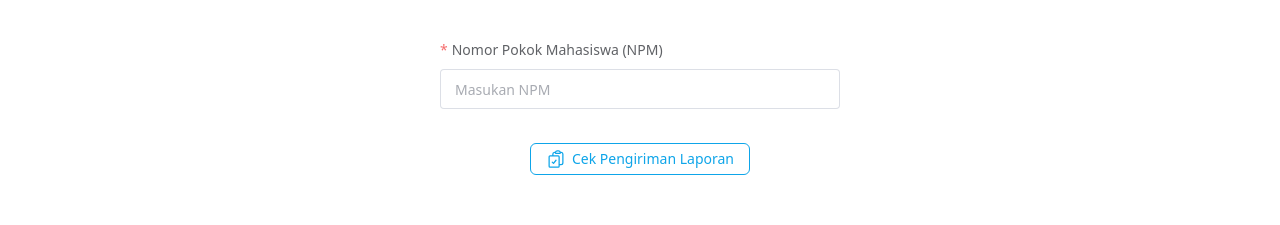
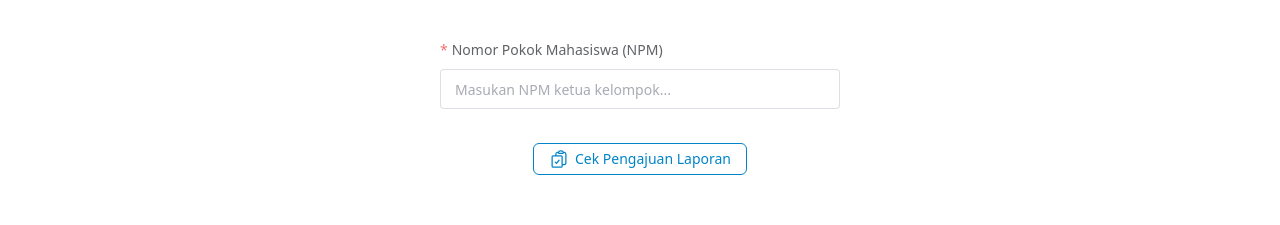
Before and after one commit to ipramudya/internstart, a Vue app: page /report in a window 1280 px wide. Shown: the part 433-658 px from the top of the page. Built offline with nearby package versions, Linux system fonts and the light colour scheme; no server answers.

Commit message:
feat: change placeholder

```diff
--- a/src/views/Report/ReportChecker.vue
+++ b/src/views/Report/ReportChecker.vue
@@ -2,7 +2,7 @@
 import checkReport from '@/services/report/check-report';
 import type { DocumentResult, Document } from '@/services/report/check-report.types';
 import { ClipboardDocumentCheckIcon } from '@heroicons/vue/24/outline';
-import { ElButton, ElFormItem, ElInput } from 'element-plus';
+import { ElButton, ElFormItem, ElInput, ElMessage } from 'element-plus';
 import { Field, Form, type SubmissionHandler } from 'vee-validate';
 import { reactive, ref, watch } from 'vue';
 import * as Yup from 'yup';
@@ -29,7 +29,16 @@ const onRepportSubmit: SubmissionHandler<{ npm: string }> = ({ npm }, actions) =
     actions.resetForm();
 };
 
-watch(reportData, () => console.log('data', reportData));
+watch(reportData, () => {
+    if (reportData.empty) {
+        ElMessage({
+            message: 'Data yang sedang kamu cari tidak dapat ditemukan',
+            type: 'error',
+            showClose: true,
+            duration: 5000,
+        });
+    }
+});
 </script>
 
 <template>
@@ -49,7 +58,7 @@ watch(reportData, () => console.log('data', reportData));
                     class="min-w-[400px]"
                 >
                     <el-input
-                        placeholder="Masukan NPM"
+                        placeholder="Masukan NPM ketua kelompok..."
                         size="large"
                         :model-value="value"
                         @update:model-value="handleChange"
@@ -60,11 +69,11 @@ watch(reportData, () => console.log('data', reportData));
             <el-button
                 plain
                 :icon="ClipboardDocumentCheckIcon"
-                class="ease-transition mt-4 w-fit rounded-md !border-sky-500 !bg-white !text-sky-500 hover:!bg-sky-50"
+                class="ease-transition mt-4 w-fit rounded-md !border-sky-600 !bg-white !text-sky-600 hover:!bg-sky-50"
                 :loading="repportLoading"
                 native-type="submit"
             >
-                Cek Pengiriman Laporan
+                <span class="font-normal">Cek Pengajuan Laporan</span>
             </el-button>
         </Form>
         <Transition
```
